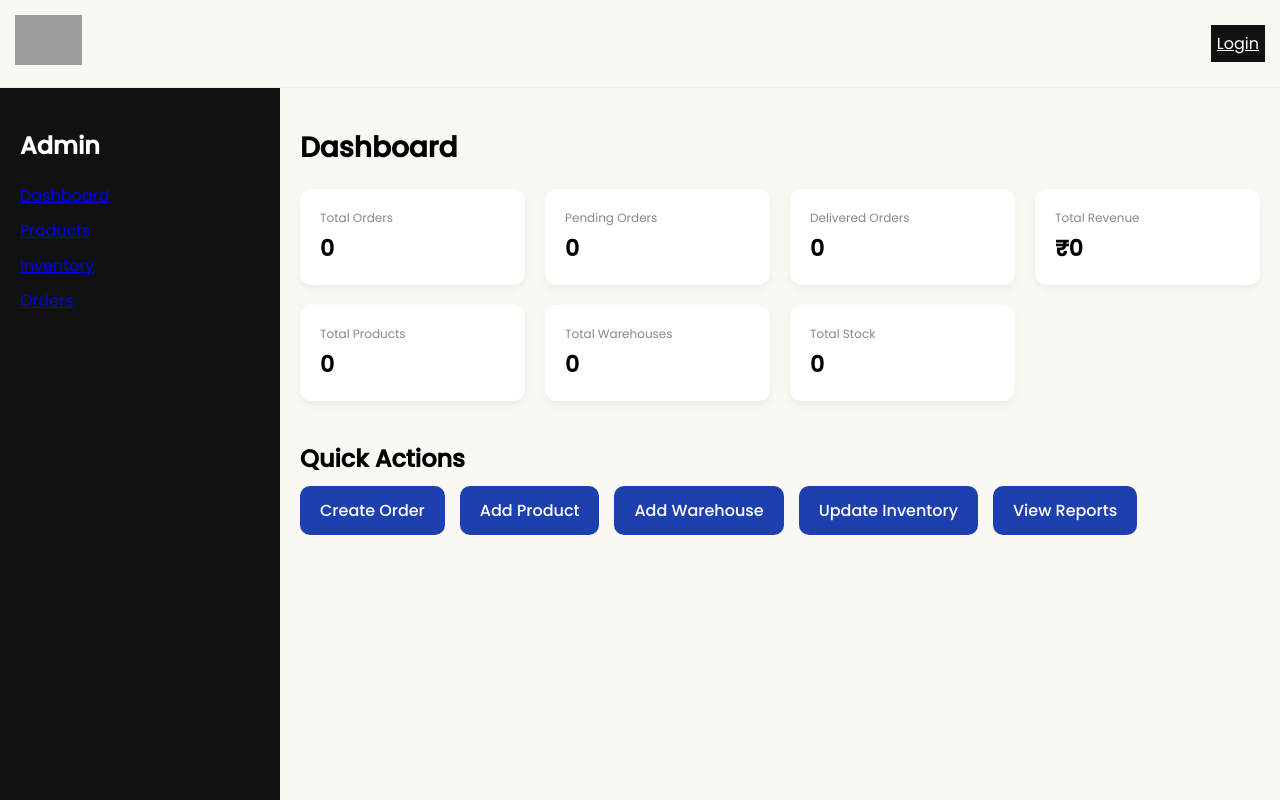
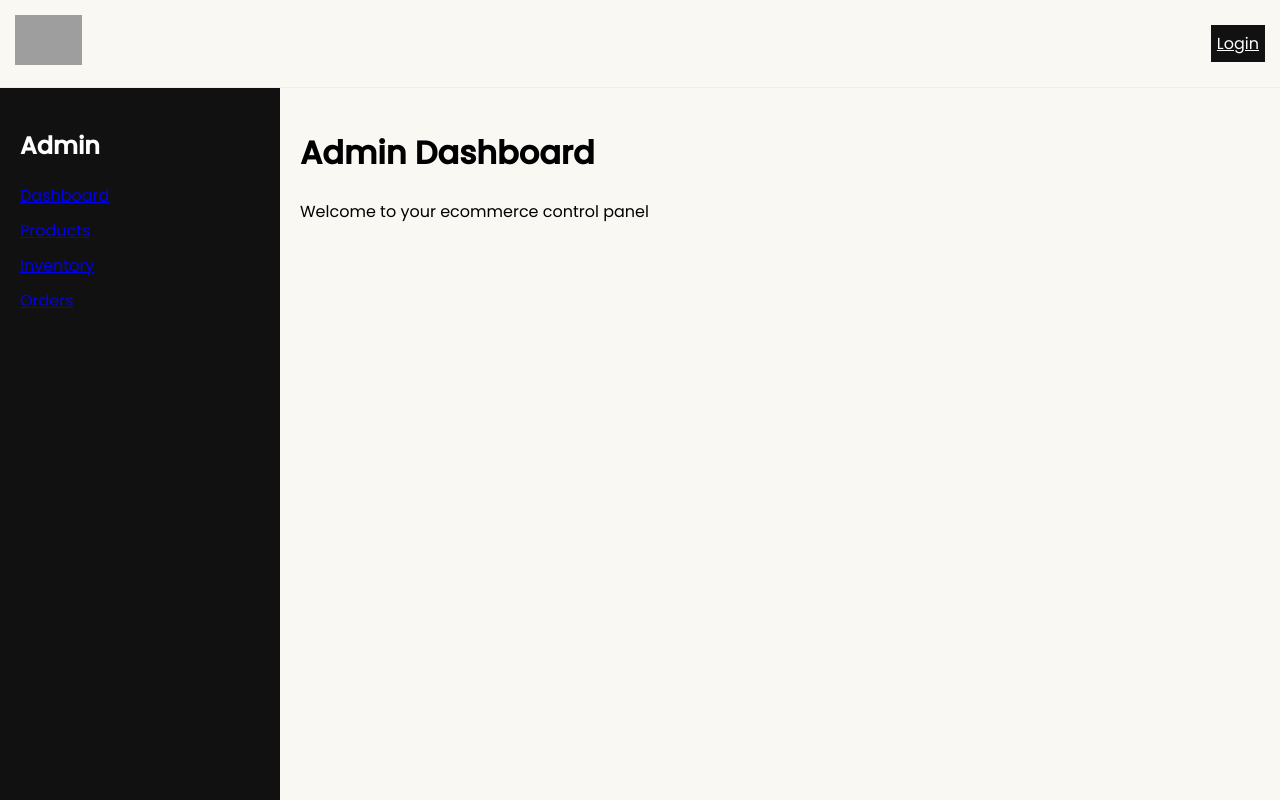
Before and after one commit to nagarajukandula55/native, a Next.js app: page /admin in a window 1280 px wide. Shown: the top 800 px of the page. Built offline with nearby package versions, Linux system fonts and the light colour scheme; no server answers; grey boxes are pictures that could not be loaded.

Commit message:
Update page.js

```diff
--- a/app/admin/(dashboard)/page.js
+++ b/app/admin/(dashboard)/page.js
@@ -1,93 +1,8 @@
-"use client";
-
-import { useEffect, useState } from "react";
-
-export default function DashboardPage() {
-  const [stats, setStats] = useState({
-    totalOrders: 0,
-    pendingOrders: 0,
-    deliveredOrders: 0,
-    totalRevenue: 0,
-    totalProducts: 0,
-    totalWarehouses: 0,
-    totalStock: 0,
-  });
-
-  useEffect(() => {
-    fetch("/api/admin/stats")
-      .then((res) => res.json())
-      .then((data) => {
-        if (data.success) setStats(data.stats);
-      });
-  }, []);
-
+export default function AdminDashboard() {
   return (
-    <div style={{ maxWidth: 1200, margin: "auto" }}>
-      <h1 style={{ fontSize: 28, marginBottom: 20 }}>Dashboard</h1>
-
-      {/* QUICK STATS */}
-      <div
-        style={{
-          display: "grid",
-          gridTemplateColumns: "repeat(auto-fit, minmax(200px, 1fr))",
-          gap: 20,
-        }}
-      >
-        <StatCard title="Total Orders" value={stats.totalOrders} />
-        <StatCard title="Pending Orders" value={stats.pendingOrders} />
-        <StatCard title="Delivered Orders" value={stats.deliveredOrders} />
-        <StatCard title="Total Revenue" value={`₹${stats.totalRevenue}`} />
-        <StatCard title="Total Products" value={stats.totalProducts} />
-        <StatCard title="Total Warehouses" value={stats.totalWarehouses} />
-        <StatCard title="Total Stock" value={stats.totalStock} />
-      </div>
-
-      {/* QUICK ACTIONS */}
-      <h2 style={{ marginTop: 40, marginBottom: 10 }}>Quick Actions</h2>
-      <div style={{ display: "flex", gap: 15, flexWrap: "wrap" }}>
-        <ActionButton title="Create Order" href="/admin/orders/create" />
-        <ActionButton title="Add Product" href="/admin/products/create" />
-        <ActionButton title="Add Warehouse" href="/admin/warehouses/create" />
-        <ActionButton title="Update Inventory" href="/admin/inventory" />
-        <ActionButton title="View Reports" href="/admin/reports/sales" />
-      </div>
+    <div>
+      <h1>Admin Dashboard</h1>
+      <p>Welcome to your ecommerce control panel</p>
     </div>
   );
 }
-
-/* COMPONENTS */
-
-function StatCard({ title, value }) {
-  return (
-    <div
-      style={{
-        background: "#fff",
-        padding: 20,
-        borderRadius: 12,
-        boxShadow: "0 4px 8px rgba(0,0,0,0.05)",
-      }}
-    >
-      <div style={{ fontSize: 12, color: "#888", marginBottom: 5 }}>{title}</div>
-      <div style={{ fontSize: 22, fontWeight: 600 }}>{value}</div>
-    </div>
-  );
-}
-
-function ActionButton({ title, href }) {
-  return (
-    <a
-      href={href}
-      style={{
-        background: "#1e40af",
-        color: "#fff",
-        padding: "12px 20px",
-        borderRadius: 10,
-        textDecoration: "none",
-        fontWeight: 500,
-        transition: "all 0.2s",
-      }}
-    >
-      {title}
-    </a>
-  );
-}
```
